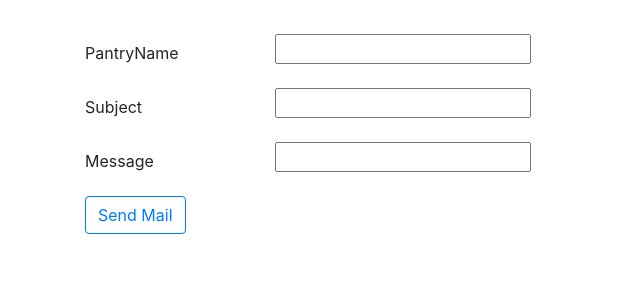
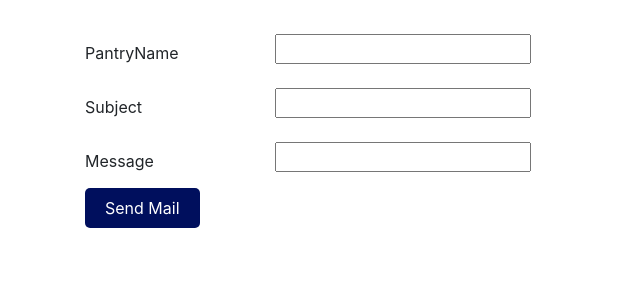
Before and after one commit to RashidISOM/SmartNorthFL, a Django app: page /send_mail_form in a window 1280 px wide. Shown: the part 168-467 px from the top of the page, without its empty margins (0-640 px from the left). Run offline with Django 3.2, Linux system fonts and the light colour scheme; some libraries are stand-ins or nearby versions.

Commit message:
Changed Send Mail Button

```diff
--- a/mysite/templates/send_mail.html
+++ b/mysite/templates/send_mail.html
@@ -30,7 +30,7 @@
       {% endfor %}
 
 
-      <a href=  "{% url 'send_mail' %}" class="btn btn-outline-primary my-2 my-sm-0" href = "send">Send Mail</a>
+      <a href=  "{% url 'send_mail' %}" class="buttonStyle" href = "send">Send Mail</a>
 
     </form>
 
```
